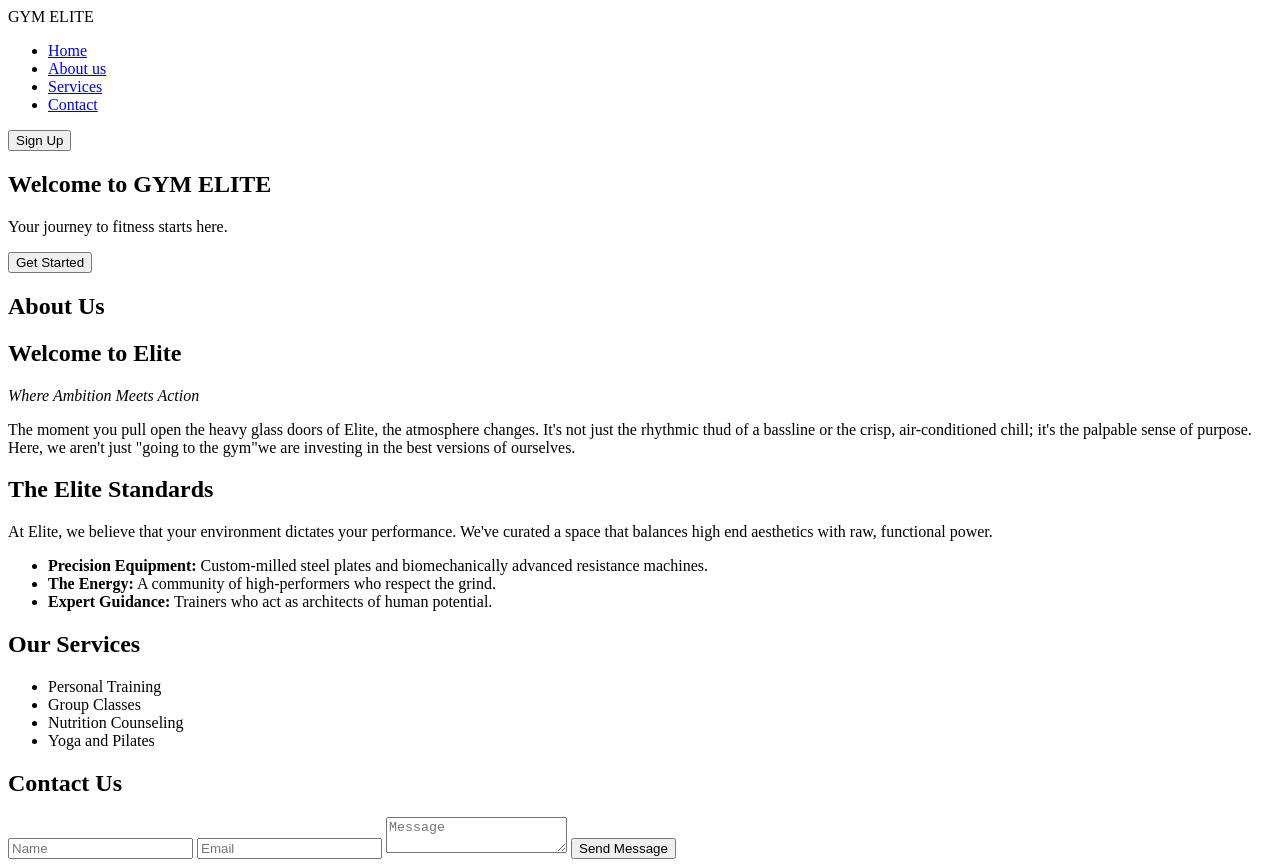
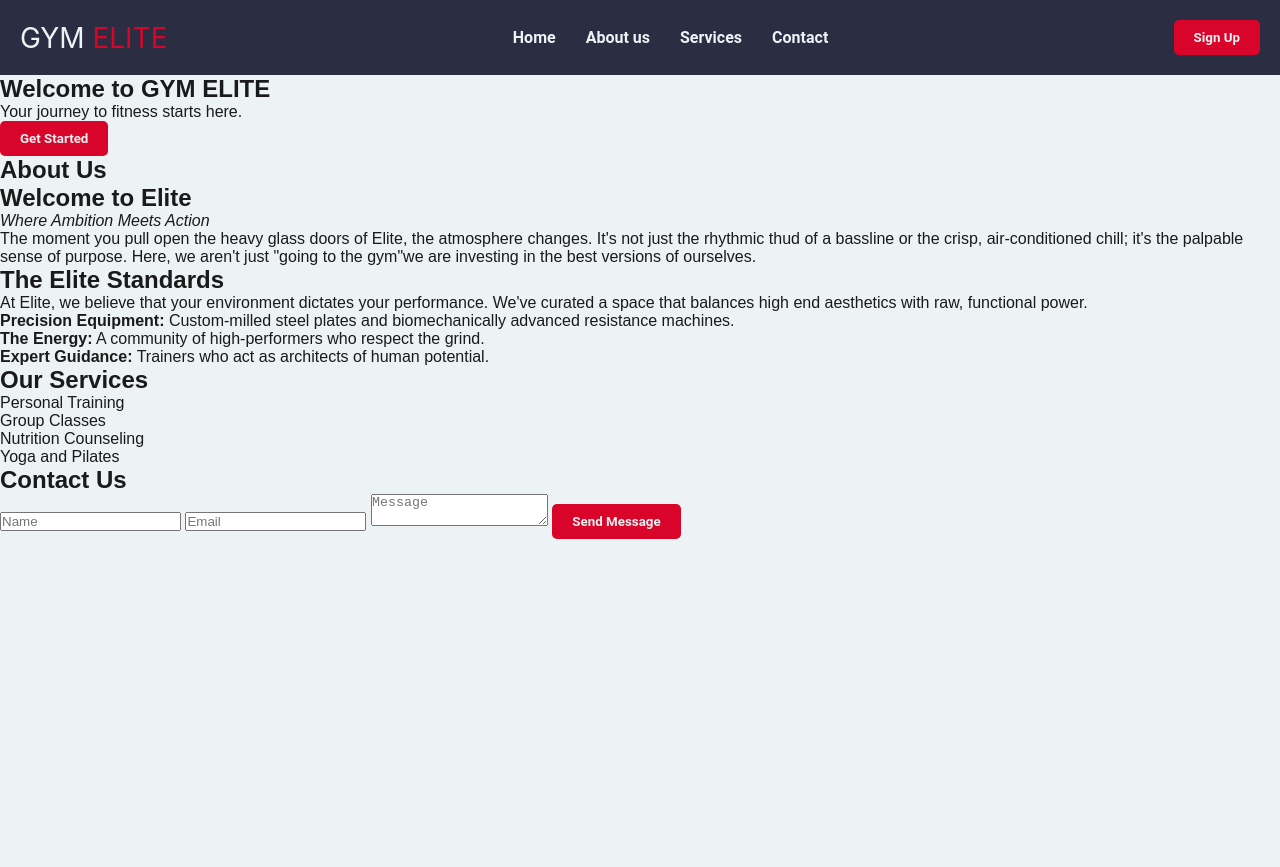
Before and after one commit to Joejo4/Gym_Website, a plain HTML site: page index.html in a window 1280 px wide. After the commit the page ends 800 px from the top, so only its background shows below. Drawn offline with Linux system fonts and the light colour scheme.

Commit message:
Add navigation links and styles for header and buttons

```diff
--- a/index.html
+++ b/index.html
@@ -3,12 +3,13 @@
   <head>
     <meta charset="UTF-8" />
     <meta name="viewport" content="width=device-width, initial-scale=1.0" />
+    <link rel="stylesheet" href="styles.css" />
     <title>Gym-landing</title>
   </head>
   <body>
     <header>
-      <div class="logo">GYM ELITE</div>
-      <nav>
+      <div class="logo">GYM <span>ELITE</span></div>
+      <nav class="nav-links">
         <ul>
           <li><a href="#home">Home</a></li>
           <li><a href="#about">About us</a></li>
--- /dev/null
+++ b/styles.css
@@ -0,0 +1,67 @@
+:root {
+  --primary: #d90429; /* Deep Punchy Red */
+  --primary-hover: #b90422;
+
+  --iron: #2b2d42; /* Metallic Blue-Gray */
+  --silver: #8d99ae;
+  --anti-flash: #edf2f4; /* Off-white for sections */
+
+  --text-dark: #1a1a1a;
+  --font-heading: "Inter", sans-serif;
+  --font-body: "Roboto", sans-serif;
+}
+
+* {
+  margin: 0;
+  padding: 0;
+  box-sizing: border-box;
+}
+body {
+  font-family: Arial, sans-serif;
+  background-color: var(--anti-flash);
+  color: var(--text-dark);
+}
+header {
+  background-color: var(--iron);
+  padding: 20px;
+  text-align: center;
+  display: flex;
+  justify-content: space-between;
+  align-items: center;
+}
+.logo {
+  font-family: var(--font-heading);
+  font-size: 28px;
+  color: var(--anti-flash);
+}
+.logo span {
+  color: var(--primary);
+}
+.nav-links ul {
+  list-style: none;
+  display: flex;
+  justify-content: center;
+  gap: 30px;
+}
+.nav-links a {
+  color: var(--anti-flash);
+  text-decoration: none;
+  font-weight: bold;
+  font-family: var(--font-body);
+}
+.nav-links a:hover {
+  color: var(--primary);
+}
+.btn {
+  background-color: var(--primary);
+  color: var(--anti-flash);
+  padding: 10px 20px;
+  border: none;
+  border-radius: 5px;
+  cursor: pointer;
+  font-family: var(--font-body);
+  font-weight: bold;
+}
+.btn:hover {
+  background-color: var(--primary-hover);
+}
```
